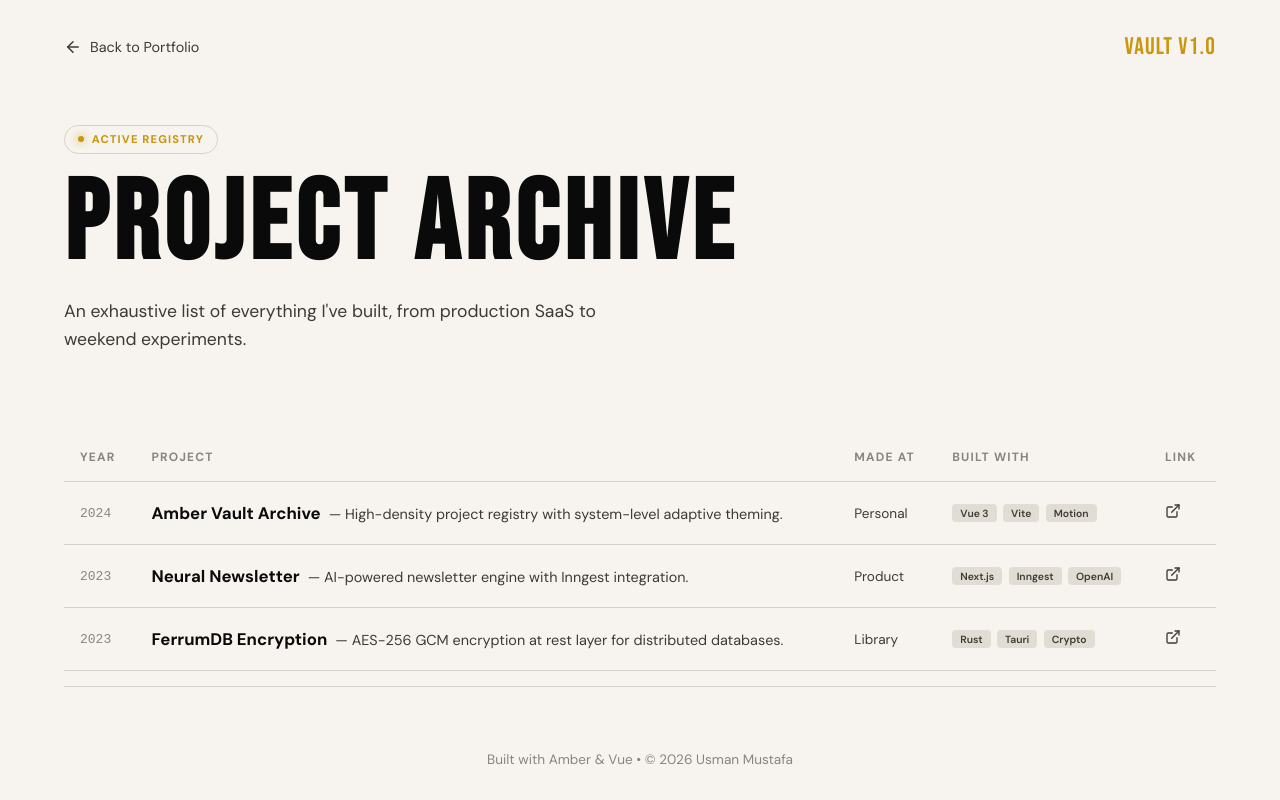
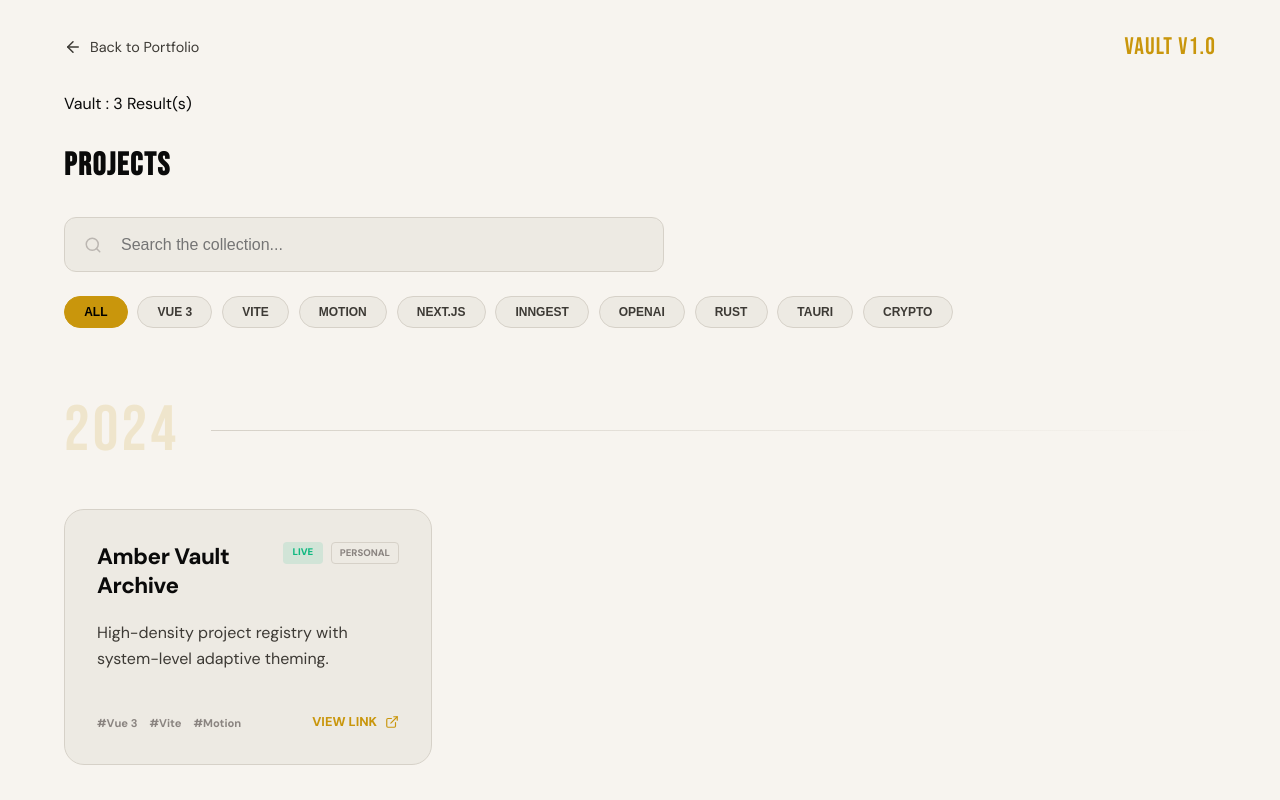
Before and after one commit to MuhammadUsmanGM/usman-works, a Vue app: page /project/1 in a window 1280 px wide. Shown: the top 800 px of the page. Built offline with nearby package versions, Linux system fonts and the light colour scheme.

Commit message:
refactor(structure): modularize codebase with ProjectCard component and url state sync

```diff
--- a/src/App.vue
+++ b/src/App.vue
@@ -1,215 +1,126 @@
 <script setup lang="ts">
+import { ref, computed, onMounted, watch } from 'vue'
 import MainLayout from './components/MainLayout.vue'
-import projects from './data/projects.json'
-import { ExternalLink } from 'lucide-vue-next'
+import ProjectCard from './components/ProjectCard.vue'
+import projectsData from './data/projects.json'
+import { Search, X } from 'lucide-vue-next'
+
+const searchQuery = ref('')
+const selectedTech = ref('All')
+
+onMounted(() => {
+  const params = new URLSearchParams(window.location.search)
+  if (params.has('q')) searchQuery.value = params.get('q') || ''
+  if (params.has('tech')) selectedTech.value = params.get('tech') || 'All'
+})
+
+watch([searchQuery, selectedTech], ([newQ, newT]) => {
+  const url = new URL(window.location.href)
+  newQ ? url.searchParams.set('q', newQ) : url.searchParams.delete('q')
+  newT !== 'All' ? url.searchParams.set('tech', newT) : url.searchParams.delete('tech')
+  window.history.replaceState({}, '', url)
+})
+
+const allTech = computed(() => {
+  const tags = new Set(['All'])
+  projectsData.forEach(p => p.tech.forEach(t => tags.add(t)))
+  return Array.from(tags)
+})
+
+const filteredProjects = computed(() => {
+  return projectsData.filter(p => {
+    const query = searchQuery.value.toLowerCase()
+    const matchesSearch = p.name.toLowerCase().includes(query) ||
+                          p.description.toLowerCase().includes(query) ||
+                          p.tech.some(t => t.toLowerCase().includes(query))
+    return (selectedTech.value === 'All' || p.tech.includes(selectedTech.value)) && matchesSearch
+  })
+})
+
+const groupedProjects = computed(() => {
+  const groups: Record<string, typeof projectsData> = {}
+  filteredProjects.value.forEach(p => {
+    if (!groups[p.year]) groups[p.year] = []
+    groups[p.year].push(p)
+  })
+  return Object.entries(groups).sort((a, b) => Number(b[0]) - Number(a[0]))
+})
 </script>
 
 <template>
   <MainLayout>
-    <!-- Header Section -->
-    <header class="archive-header">
-      <div
-        v-motion
-        :initial="{ opacity: 0, y: 20 }"
-        :enter="{ opacity: 1, y: 0 }"
-        :transition="{ duration: 600 }"
-      >
+    <header class="archive-header" v-motion-fade>
+      <div class="header-top">
         <div class="status-pill">
           <span class="dot"></span>
-          ACTIVE REGISTRY
+          Vault : {{ filteredProjects.length }} Result(s)
         </div>
-        <h1 class="bebas main-title">PROJECT <span class="accent-text">ARCHIVE</span></h1>
-        <p class="subtitle">An exhaustive list of everything I've built, from production SaaS to weekend experiments.</p>
+        <button v-if="searchQuery || selectedTech !== 'All'" @click="searchQuery = ''; selectedTech = 'All'" class="clear-btn">
+          <X :size="14" /> CLEAR FILTERS
+        </button>
+      </div>
+
+      <h1 class="bebas main-title">PROJ<span class="accent-text">ECTS</span></h1>
+
+      <div class="filter-bar">
+        <div class="search-input-wrapper">
+          <Search :size="18" class="search-icon" />
+          <input v-model="searchQuery" type="text" placeholder="Search the collection..." class="search-input" />
+        </div>
+        <div class="tech-filter-chips">
+          <button v-for="tech in allTech" :key="tech" @click="selectedTech = tech" :class="['filter-chip', { active: selectedTech === tech }]">
+            {{ tech }}
+          </button>
+        </div>
       </div>
     </header>
 
-    <!-- Project Table -->
-    <div class="archive-table-container">
-      <table class="archive-table">
-        <thead>
-          <tr>
-            <th class="col-year">Year</th>
-            <th class="col-project">Project</th>
-            <th class="col-made">Made at</th>
-            <th class="col-tech hide-mobile">Built with</th>
-            <th class="col-link">Link</th>
-          </tr>
-        </thead>
-        <tbody>
-          <tr
+    <div class="archive-content">
+      <div v-if="filteredProjects.length === 0" class="no-results">
+        No records matching your parameters.
+      </div>
+
+      <div v-for="[year, projects] in groupedProjects" :key="year" class="year-group">
+        <div class="year-divider">
+          <span class="year-label bebas">{{ year }}</span>
+          <div class="divider-line"></div>
+        </div>
+
+        <div class="project-grid">
+          <ProjectCard
             v-for="(project, index) in projects"
             :key="project.id"
+            :project="project"
             v-motion
-            :initial="{ opacity: 0, x: -10 }"
-            :enter="{
-              opacity: 1,
-              x: 0,
-              transition: { delay: index * 100, duration: 500 }
-            }"
-            class="project-row"
-          >
-            <td class="cell-year">{{ project.year }}</td>
-            <td class="cell-project">
-              <div class="project-info">
-                <span class="project-name">{{ project.name }}</span>
-                <span class="project-desc hide-mobile">— {{ project.description }}</span>
-              </div>
-            </td>
-            <td class="cell-made">{{ project.type }}</td>
-            <td class="cell-tech hide-mobile">
-              <div class="tech-pills">
-                <span v-for="t in project.tech" :key="t">{{ t }}</span>
-              </div>
-            </td>
-            <td class="cell-link">
-              <a :href="project.link" target="_blank" class="action-btn">
-                <ExternalLink :size="16" />
-              </a>
-            </td>
-          </tr>
-        </tbody>
-      </table>
+            :initial="{ opacity: 0, y: 15 }"
+            :enter="{ opacity: 1, y: 0, transition: { delay: index * 40 } }"
+          />
+        </div>
+      </div>
     </div>
   </MainLayout>
 </template>
 
 <style>
-/* Header refinements */
-.archive-header {
-  margin-bottom: 5rem;
-  padding-top: 2rem;
-}
+/* Simplified Main CSS after component abstraction */
+.header-top { display: flex; justify-content: space-between; align-items: center; margin-bottom: 2rem; }
+.clear-btn { background: none; border: none; color: var(--muted); font-size: 0.7rem; font-weight: 800; display: flex; align-items: center; gap: 0.4rem; cursor: pointer; letter-spacing: 0.1em; padding: 0.5rem; border-radius: 6px; }
+.clear-btn:hover { color: var(--accent); background: var(--bg-2); }
 
-.status-pill {
-  display: inline-flex;
-  align-items: center;
-  gap: 0.5rem;
-  font-size: 0.7rem;
-  font-weight: 800;
-  letter-spacing: 0.1em;
-  color: var(--accent);
-  border: 1px solid var(--border);
-  padding: 0.4rem 0.8rem;
-  border-radius: 20px;
-  margin-bottom: 1.5rem;
-}
+.filter-bar { margin: 2rem 0 4rem; display: flex; flex-direction: column; gap: 1.5rem; }
+.search-input-wrapper { position: relative; max-width: 600px; }
+.search-icon { position: absolute; left: 1.25rem; top: 50%; transform: translateY(-50%); color: var(--muted); opacity: 0.5; }
+.search-input { width: 100%; background: var(--bg-2); border: 1px solid var(--border); padding: 1.1rem 1.1rem 1.1rem 3.5rem; border-radius: 12px; color: var(--text); font-size: 1rem; transition: all 0.3s ease; }
+.search-input:focus { outline: none; border-color: var(--accent); background: var(--bg); box-shadow: 0 0 0 4px rgba(245, 166, 35, 0.1); }
 
-.dot {
-  width: 6px;
-  height: 6px;
-  background: var(--accent);
-  border-radius: 50%;
-  box-shadow: 0 0 10px var(--accent);
-}
+.tech-filter-chips { display: flex; gap: 0.6rem; flex-wrap: wrap; }
+.filter-chip { background: var(--bg-2); border: 1px solid var(--border); padding: 0.5rem 1.2rem; border-radius: 100px; font-size: 0.75rem; font-weight: 700; color: var(--text-sub); cursor: pointer; transition: 0.2s; text-transform: uppercase; }
+.filter-chip.active { background: var(--accent); border-color: var(--accent); color: black; }
 
-.main-title {
-  font-size: clamp(3.5rem, 12vw, 7rem);
-  line-height: 0.85;
-  margin-bottom: 1.5rem;
-}
+.year-divider { display: flex; align-items: center; gap: 2rem; margin-bottom: 2.5rem; }
+.year-label { font-size: 4rem; color: var(--accent); opacity: 0.15; }
+.divider-line { flex-grow: 1; height: 1px; background: linear-gradient(to right, var(--border), transparent); }
 
-.subtitle {
-  color: var(--text-sub);
-  max-width: 600px;
-  font-size: 1.1rem;
-  line-height: 1.6;
-}
-
-/* Table Styles */
-.archive-table-container {
-  width: 100%;
-  overflow-x: auto;
-}
-
-.archive-table {
-  width: 100%;
-  border-collapse: collapse;
-  text-align: left;
-}
-
-th {
-  padding: 1rem;
-  font-size: 0.75rem;
-  text-transform: uppercase;
-  letter-spacing: 0.1em;
-  color: var(--muted);
-  border-bottom: 1px solid var(--border);
-}
-
-td {
-  padding: 1.25rem 1rem;
-  border-bottom: 1px solid var(--border);
-  vertical-align: middle;
-}
-
-.project-row {
-  transition: background-color 0.2s ease;
-}
-
-.project-row:hover {
-  background-color: var(--bg-2);
-}
-
-.cell-year {
-  font-family: monospace;
-  color: var(--muted);
-}
-
-.project-name {
-  font-weight: 700;
-  color: var(--text);
-  font-size: 1.05rem;
-}
-
-.project-desc {
-  font-size: 0.9rem;
-  color: var(--text-sub);
-  margin-left: 0.5rem;
-}
-
-.cell-made {
-  font-size: 0.85rem;
-  color: var(--text-sub);
-}
-
-.tech-pills {
-  display: flex;
-  gap: 0.4rem;
-  flex-wrap: wrap;
-}
-
-.tech-pills span {
-  font-size: 0.65rem;
-  padding: 0.15rem 0.5rem;
-  background: var(--bg-3);
-  border-radius: 4px;
-  color: var(--text-sub);
-  font-weight: 600;
-}
-
-.action-btn {
-  color: var(--text-sub);
-  transition: color 0.2s ease, transform 0.2s ease;
-  display: inline-block;
-}
-
-.action-btn:hover {
-  color: var(--accent);
-  transform: translateY(-2px);
-}
-
-/* Mobile Responsiveness */
-@media (max-width: 768px) {
-  .hide-mobile {
-    display: none;
-  }
-
-  .main-title {
-    font-size: 4rem;
-  }
-
-  td, th {
-    padding: 0.75rem 0.5rem;
-  }
-}
+.project-grid { display: grid; grid-template-columns: repeat(auto-fill, minmax(350px, 1fr)); gap: 1.5rem; margin-bottom: 5rem; }
+.no-results { text-align: center; padding: 6rem; color: var(--muted); border: 1px dashed var(--border); border-radius: 24px; }
 </style>
--- /dev/null
+++ b/src/components/ProjectCard.vue
@@ -0,0 +1,129 @@
+<script setup lang="ts">
+import { ExternalLink } from 'lucide-vue-next'
+
+defineProps<{
+  project: {
+    id: string
+    name: string
+    description: string
+    tech: string[]
+    type: string
+    status: string
+    link: string
+  }
+}>()
+</script>
+
+<template>
+  <div class="project-item">
+    <div class="project-header">
+      <h3 class="project-name">{{ project.name }}</h3>
+      <div class="project-badges">
+        <span :class="['status-badge', project.status.toLowerCase()]">{{ project.status }}</span>
+        <span class="type-badge">{{ project.type }}</span>
+      </div>
+    </div>
+    <p class="project-description">{{ project.description }}</p>
+    <div class="project-footer">
+      <div class="project-tech">
+        <span v-for="t in project.tech" :key="t" class="tech-tag">#{{ t }}</span>
+      </div>
+      <a :href="project.link" target="_blank" class="project-link">
+        <span>VIEW LINK</span>
+        <ExternalLink :size="14" />
+      </a>
+    </div>
+  </div>
+</template>
+
+<style scoped>
+.project-item {
+  background: var(--bg-2);
+  border: 1px solid var(--border);
+  border-radius: 20px;
+  padding: 2rem;
+  transition: all 0.4s cubic-bezier(0.4, 0, 0.2, 1);
+  display: flex;
+  flex-direction: column;
+  height: 100%;
+}
+
+.project-item:hover {
+  border-color: var(--accent);
+  transform: translateY(-8px);
+  background: var(--bg);
+  box-shadow: 0 20px 40px -20px rgba(0, 0, 0, 0.2);
+}
+
+.project-header {
+  display: flex;
+  justify-content: space-between;
+  align-items: flex-start;
+  margin-bottom: 1.25rem;
+}
+
+.project-name {
+  font-size: 1.4rem;
+  font-weight: 800;
+  color: var(--text);
+  letter-spacing: -0.02em;
+}
+
+.project-badges {
+  display: flex;
+  gap: 0.5rem;
+}
+
+.status-badge {
+  font-size: 0.6rem;
+  font-weight: 900;
+  padding: 0.2rem 0.6rem;
+  border-radius: 4px;
+  text-transform: uppercase;
+}
+
+.status-badge.live { background: #10b98120; color: #10b981; }
+.status-badge.alpha { background: #f59e0b20; color: #f59e0b; }
+.status-badge.archived { background: #6b728020; color: #6b7280; }
+
+.type-badge {
+  font-size: 0.6rem;
+  font-weight: 800;
+  color: var(--muted);
+  border: 1px solid var(--border);
+  padding: 0.2rem 0.5rem;
+  border-radius: 4px;
+  text-transform: uppercase;
+}
+
+.project-description {
+  color: var(--text-sub);
+  font-size: 1rem;
+  line-height: 1.6;
+  margin-bottom: 2.5rem;
+  flex-grow: 1;
+}
+
+.project-footer {
+  display: flex;
+  justify-content: space-between;
+  align-items: center;
+}
+
+.tech-tag {
+  font-size: 0.7rem;
+  color: var(--muted);
+  font-weight: 700;
+  margin-right: 0.75rem;
+}
+
+.project-link {
+  color: var(--accent);
+  font-weight: 800;
+  font-size: 0.8rem;
+  display: flex;
+  align-items: center;
+  gap: 0.5rem;
+  text-decoration: none;
+}
+</style>
--- a/src/data/projects.json
+++ b/src/data/projects.json
@@ -6,6 +6,7 @@
     "description": "High-density project registry with system-level adaptive theming.",
     "tech": ["Vue 3", "Vite", "Motion"],
     "type": "Personal",
+    "status": "Live",
     "link": "https://github.com/usman-mustafa",
     "featured": true
   },
@@ -13,9 +14,10 @@
     "id": "2",
     "year": "2023",
     "name": "Neural Newsletter",
-    "description": "AI-powered newsletter engine with Inngest integration.",
+    "description": "AI-powered newsletter engine with Inngest integration and automated delivery.",
     "tech": ["Next.js", "Inngest", "OpenAI"],
     "type": "Product",
+    "status": "Alpha",
     "link": "#",
     "featured": false
   },
@@ -26,6 +28,7 @@
     "description": "AES-256 GCM encryption at rest layer for distributed databases.",
     "tech": ["Rust", "Tauri", "Crypto"],
     "type": "Library",
+    "status": "Archived",
     "link": "#",
     "featured": false
   }
```
